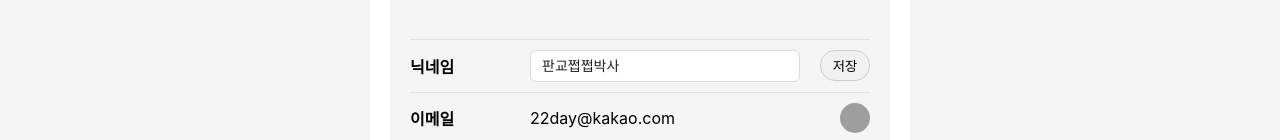
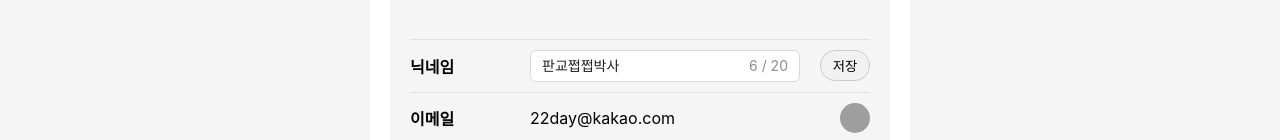
Before and after one commit to kakaotech-bootcamp-22/fe, a React (Create React App) app: page /edit-mypage in a window 1280 px wide. Both pictures are taken after a click on the button "변경". Shown: the part 416-556 px from the top of the page. Built offline with nearby package versions, Linux system fonts and the light colour scheme; grey boxes are pictures that could not be loaded.

Commit message:
KAN-67 feat:  닉네임 수정 인풋박스에 글자수 현황 및 제한 표시

```diff
--- a/src/pages/mypage/EditMyPage.jsx
+++ b/src/pages/mypage/EditMyPage.jsx
@@ -22,8 +22,9 @@ import {
 import tmpProfileImage from "../../assets/login/babyCat.png";
 import KakaoIcon from "../../assets/mypage/kakaotalk_sharing_btn_small.png";
 import cameraIcon from "../../assets/mypage/IconButton.png"; // 카메라 아이콘 이미지 경로
-import { Button, message, Space, Input } from 'antd';
+import { Button, message, Space } from 'antd';
 import { useNavigate } from 'react-router-dom';
+import { Flex, Input, Typography } from 'antd';
 
 function EditMyPage(props) {
     const [isEditing, setIsEditing] = useState(false);
@@ -95,9 +96,14 @@ function EditMyPage(props) {
                         {isEditing ? (
                             <>
                                 <Input
-                                    value={tempNickname}
+                                    count={{
+                                        show: true,
+                                        max: 20,
+
+                                    }}
+                                    style={{ marginRight: 20 }}
                                     onChange={handleInputChange}
-                                    style={{ marginRight: 20 }}
+                                    defaultValue={tempNickname}
                                 />
                                 <ChangeButton onClick={() => handleSave()}>저장</ChangeButton>
                             </>
```
